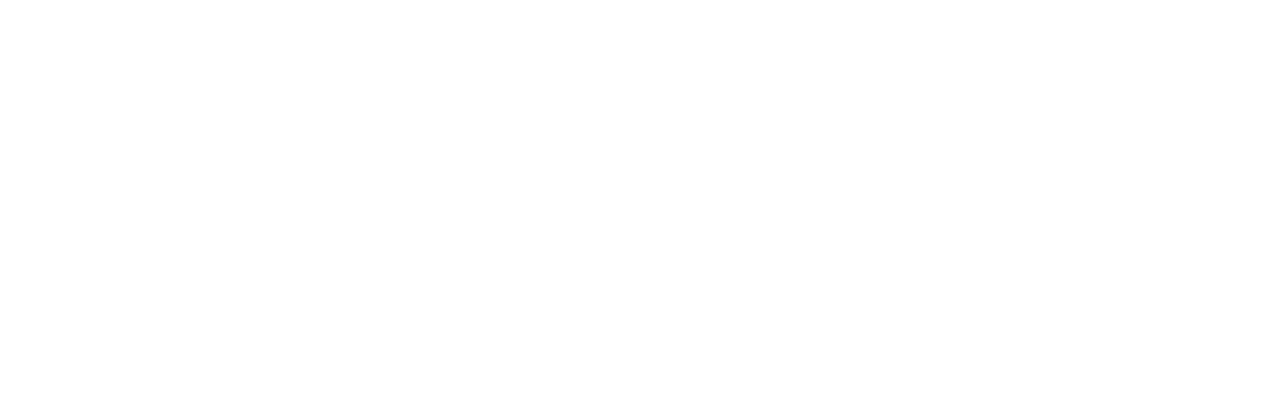
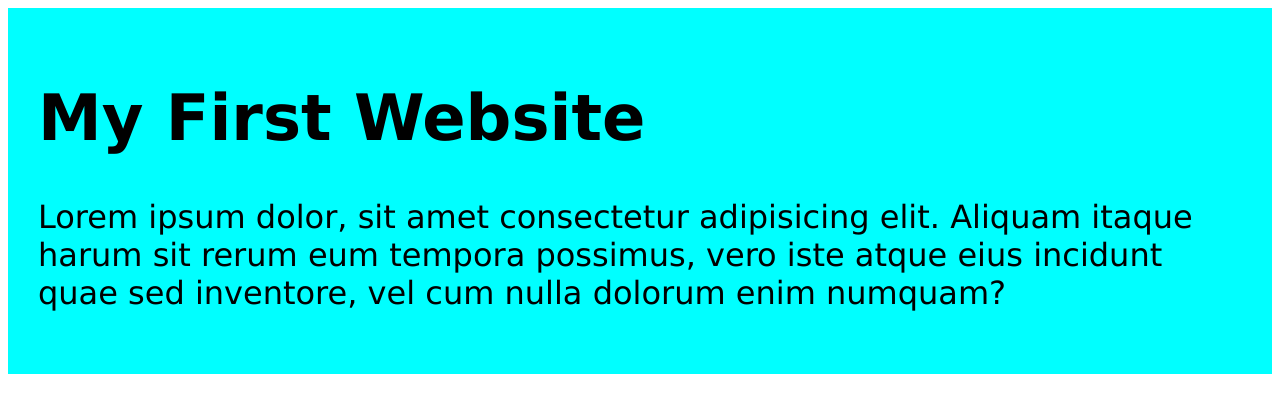
Before and after one commit to HazelAlphabet/my-simple-website, a plain HTML site: page index.html in a window 1280 px wide. Drawn offline with Linux system fonts and the light colour scheme.

Commit message:
added the first blog

```diff
--- /dev/null
+++ b/blog.css
@@ -0,0 +1,5 @@
+div{
+    background-color: aqua;
+    padding: 30px; font-size: xx-large; font-family:Verdana, Geneva, Tahoma, sans-serif;
+
+}
--- a/index.html
+++ b/index.html
@@ -4,8 +4,12 @@
     <meta charset="UTF-8">
     <meta name="viewport" content="width=device-width, initial-scale=1.0">
     <title>My Simple Website</title>
+    <link rel="stylesheet" href="blog.css">
 </head>
 <body>
-
+    <div>
+        <h1>My First Website</h1>
+        <p>Lorem ipsum dolor, sit amet consectetur adipisicing elit. Aliquam itaque harum sit rerum eum tempora possimus, vero iste atque eius incidunt quae sed inventore, vel cum nulla dolorum enim numquam?</p>
+    </div>
 </body>
 </html>
```
